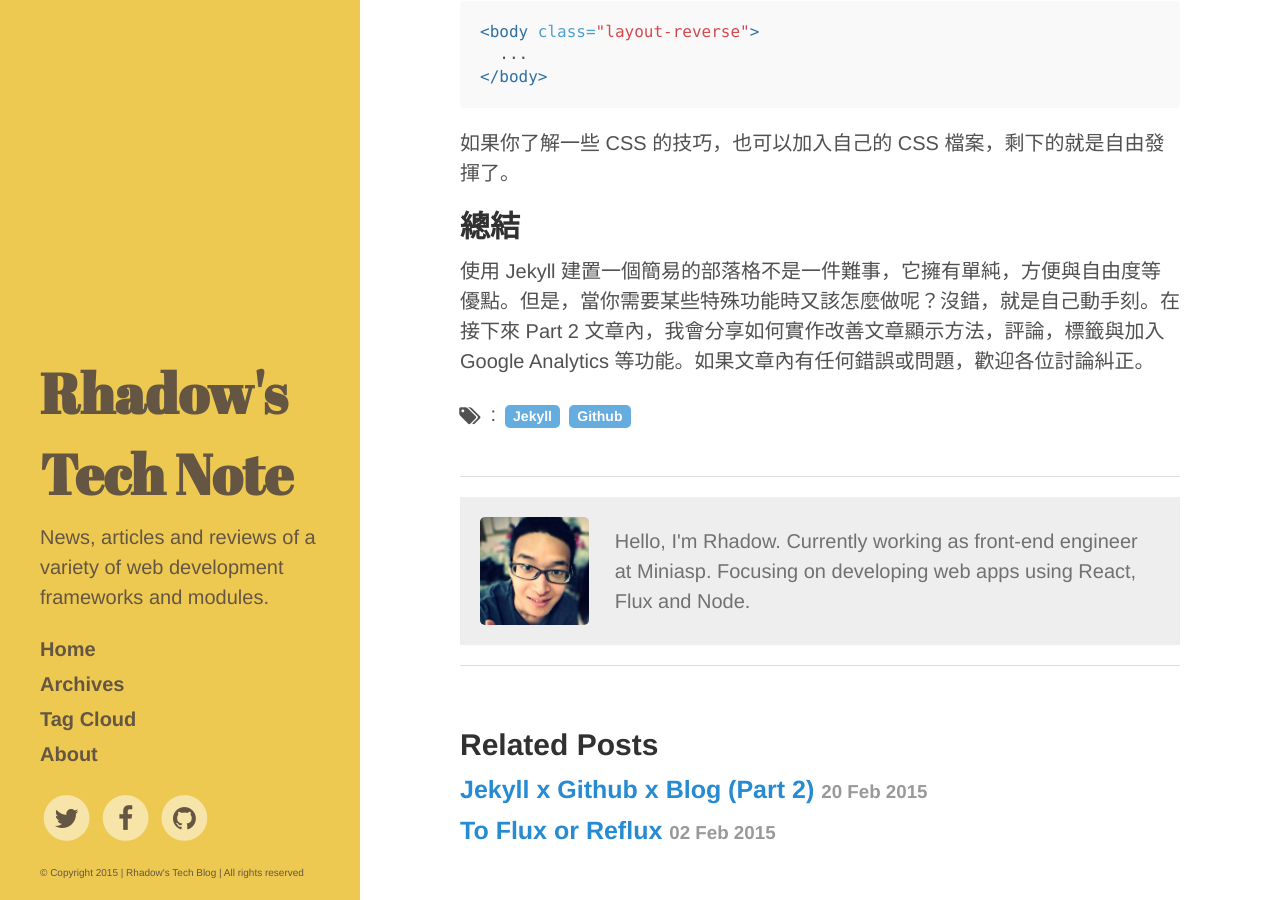
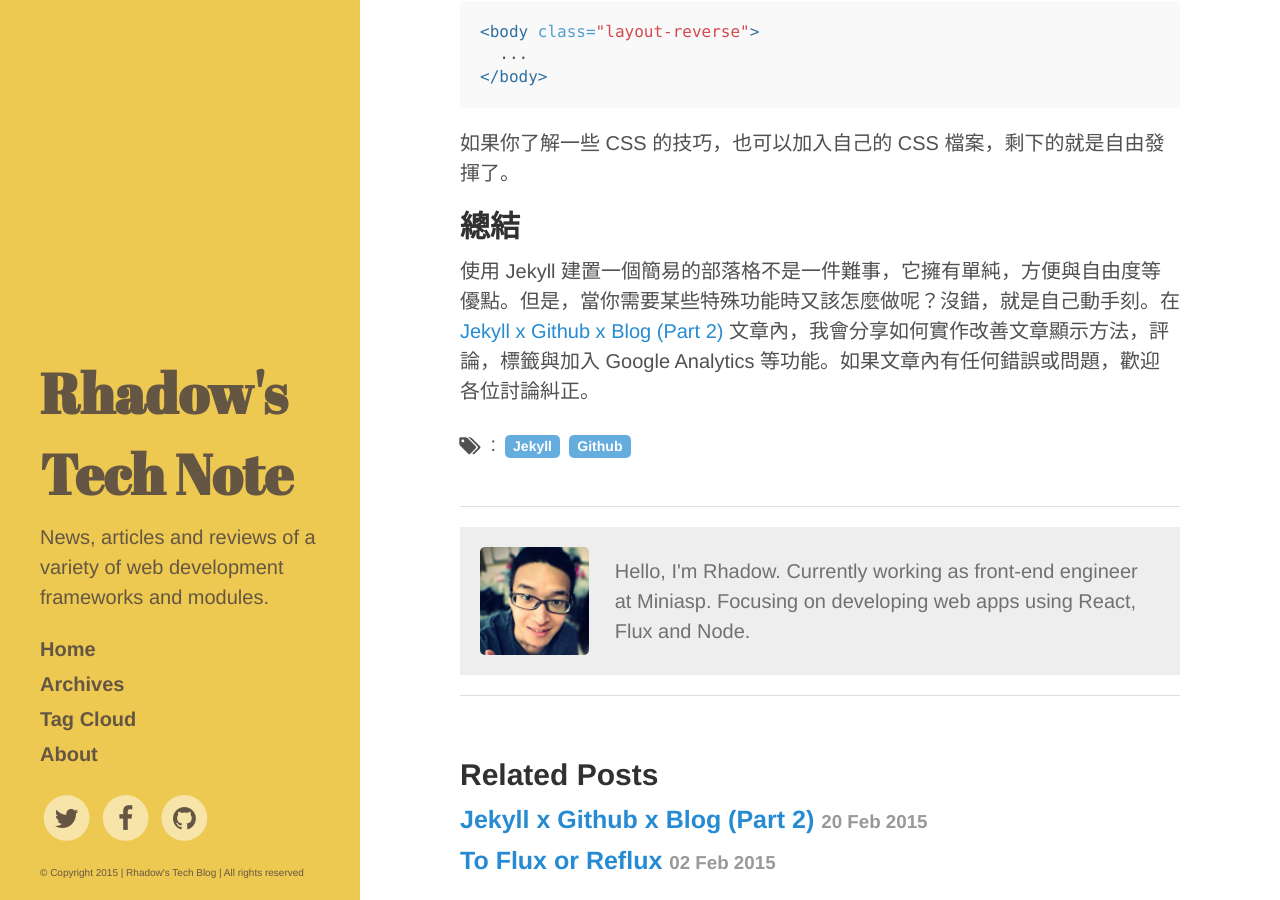
Before and after one commit to Rhadow/Rhadow.github.io, a Jekyll site: the page built from _posts/2015-02-18-Jekyll-x-Github-x-Blog-Part1.markdown, in a window 1280 px wide and 900 px high, scrolled down 5199 px. Built offline with Jekyll 4.4.1, drawn with Linux system fonts in a browser that asks for light colours; nearby versions of some CDN libraries; Markdown is read by kramdown in place of the engine named in the settings; comment, search, counter and statistics services are not loaded; some of the changed text lies outside the part shown; grey boxes are pictures that could not be loaded.

Commit message:
added link to part 2 in article part 1

```diff
--- a/_posts/2015-02-18-Jekyll-x-Github-x-Blog-Part1.markdown
+++ b/_posts/2015-02-18-Jekyll-x-Github-x-Blog-Part1.markdown
@@ -9,7 +9,7 @@
 signature  : true
 ---
 
-由於身邊大部份的同事們都擁有屬於自己的部落格，用來分享技術或記錄自己的學習過程等，讓我有了很大的動力來製作屬於自己的部落格。本篇主要是記錄 Jekyll 部落格的架構，Part 2 會分享一些功能的實作，更詳細的教學可參考 [Jekyll 官網](http://jekyllrb.com/)。
+由於身邊大部份的同事們都擁有屬於自己的部落格，用來分享技術或記錄自己的學習過程等，讓我有了很大的動力來製作屬於自己的部落格。本篇主要是記錄 Jekyll 部落格的架構，[Jekyll x Github x Blog (Part 2)](http://rhadow.github.io/2015/02/20/Jekyll-x-Github-x-Blog-Part2/) 會分享一些功能的實作，更詳細的教學可參考 [Jekyll 官網](http://jekyllrb.com/)。
 
 ## Jekyll 簡介
 Jekyll 是一個部落格平台，主要的功能是能夠讓人們可以在 Github 上使用靜態的 HTML 頁面建置部落格。使用者使用 markdown 語法撰寫部落格文章，Jekyll 則會透過動態模板 (Template) 將文章轉為靜態 HTML 網頁。同時 Github Pages 也提供方便的 Host 功能，只需要將你的專案存在 Github 的儲存庫 (Repository) 中，就能夠讓 Github 來協助我們作 Host 的動作，不用再費其他心思。
@@ -122,4 +122,4 @@
 如果你了解一些 CSS 的技巧，也可以加入自己的 CSS 檔案，剩下的就是自由發揮了。
 
 ## 總結
-使用 Jekyll 建置一個簡易的部落格不是一件難事，它擁有單純，方便與自由度等優點。但是，當你需要某些特殊功能時又該怎麼做呢？沒錯，就是自己動手刻。在接下來 Part 2 文章內，我會分享如何實作改善文章顯示方法，評論，標籤與加入 Google Analytics 等功能。如果文章內有任何錯誤或問題，歡迎各位討論糾正。
+使用 Jekyll 建置一個簡易的部落格不是一件難事，它擁有單純，方便與自由度等優點。但是，當你需要某些特殊功能時又該怎麼做呢？沒錯，就是自己動手刻。在 [Jekyll x Github x Blog (Part 2)](http://rhadow.github.io/2015/02/20/Jekyll-x-Github-x-Blog-Part2/) 文章內，我會分享如何實作改善文章顯示方法，評論，標籤與加入 Google Analytics 等功能。如果文章內有任何錯誤或問題，歡迎各位討論糾正。
```
